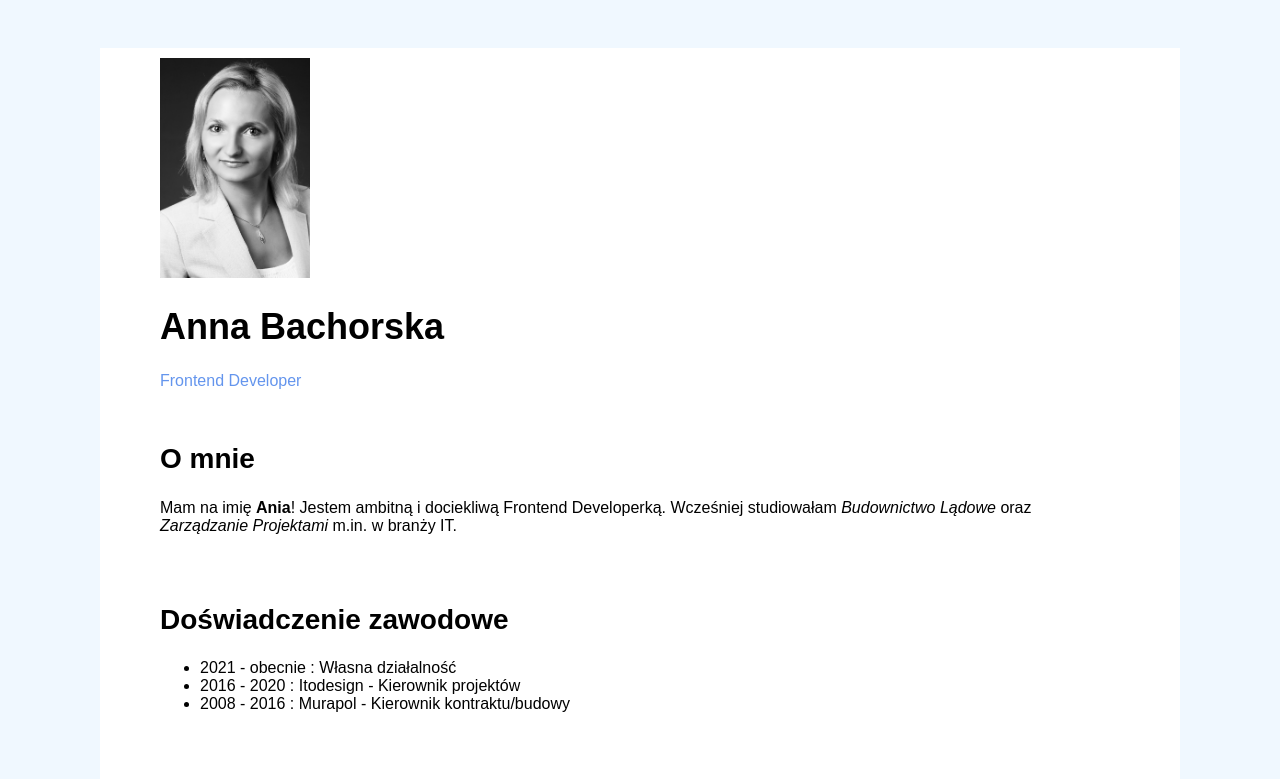
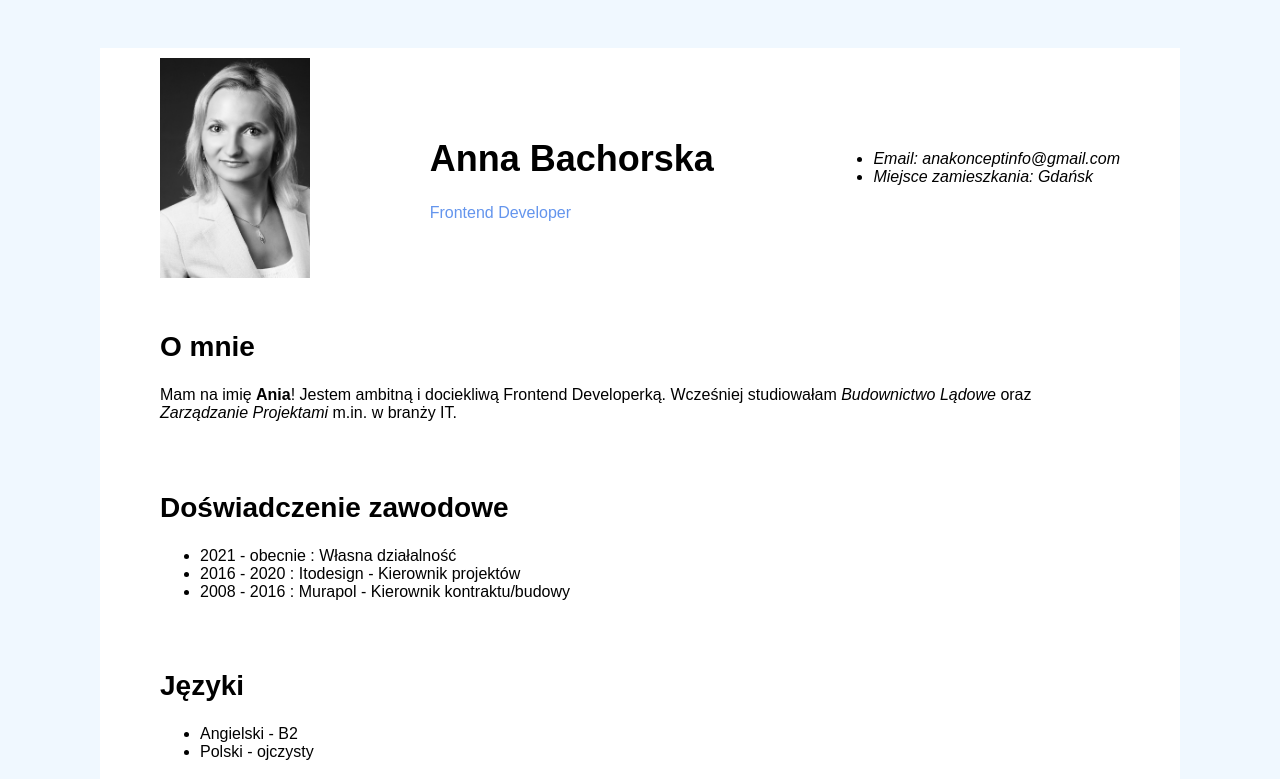
Before and after one commit to anna-bachorska/CV, a plain HTML site: page index.html in a window 1280 px wide. Shown: the top 779 px of the page. Drawn offline with Linux system fonts and the light colour scheme.

Commit message:
added tag address in index.html and new container header in style.css

```diff
--- a/index.html
+++ b/index.html
@@ -9,8 +9,16 @@
 <body>
     <header>
         <img src="photo_CV.jpg"  />
-        <h1>Anna Bachorska</h1>
-        <span>Frontend Developer</span>
+        <div>
+            <h1>Anna Bachorska</h1>
+            <span>Frontend Developer</span>
+        </div>
+        <address>
+            <ul>
+                <li>Email: anakonceptinfo@gmail.com</li>
+                <li>Miejsce zamieszkania: Gdańsk</li>
+            </ul>
+        </address>
     </header>
     <main>
         <section>
--- a/style.css
+++ b/style.css
@@ -27,3 +27,9 @@ header {
     width: 960px;
     margin: 0 auto 0 auto;
 }
+
+header {
+    display: flex;
+    align-items: center;
+    justify-content: space-between;
+}
```
